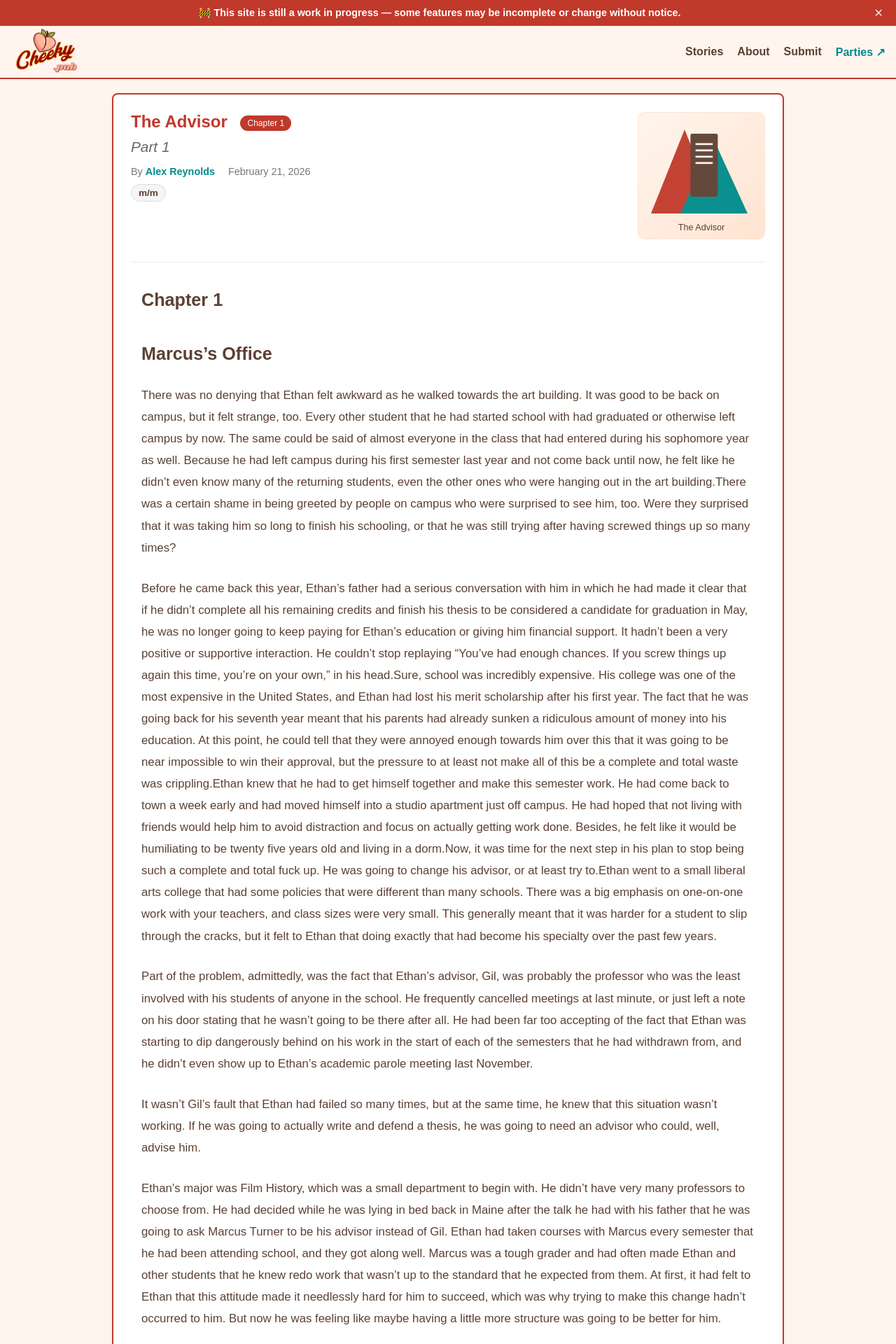
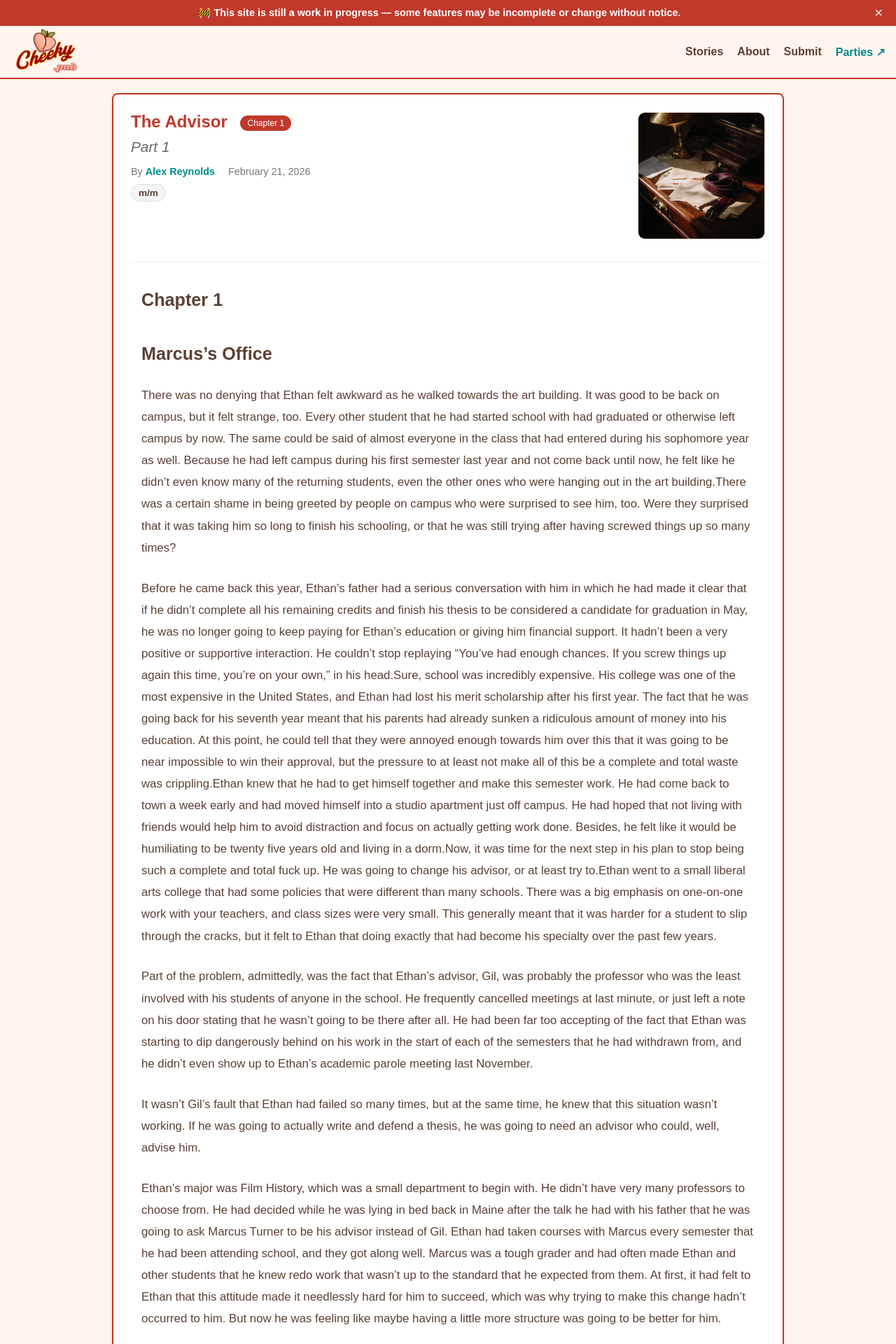
Before and after one commit to cheekypubs/cheekypubs.github.io, a Jekyll site: the page built from _stories/2026-02-21-the-advisor.md, in a window 1280 px wide. Shown: the top 1920 px of the page at 70% size. Built offline with Jekyll 4.4.1, drawn with Linux system fonts in a browser that asks for light colours.

Commit message:
Edit story: The Advisor

```diff
--- a/_stories/2026-02-21-the-advisor.md
+++ b/_stories/2026-02-21-the-advisor.md
@@ -3,13 +3,13 @@
 title: "The Advisor"
 author: "Alex Reynolds"
 date: 2026-02-21 12:00:00 -0500
+description: "A struggling college student changes advisors and discovers that his new mentor has an unconventional approach to accountability."
+art_image: "/assets/images/story-art/the-advisor-1772408792618.jpg"
 story_id: "the-advisor"
 chapter: 1
 chapter_title: "Part 1"
-description: "A struggling college student changes advisors and discovers that his new mentor has an unconventional approach to accountability."
-art_image: "/assets/images/story-art/the-advisor.svg"
 tags:
-  - m/m
+  - "m/m"
 ---
 
 ## Chapter 1
```
